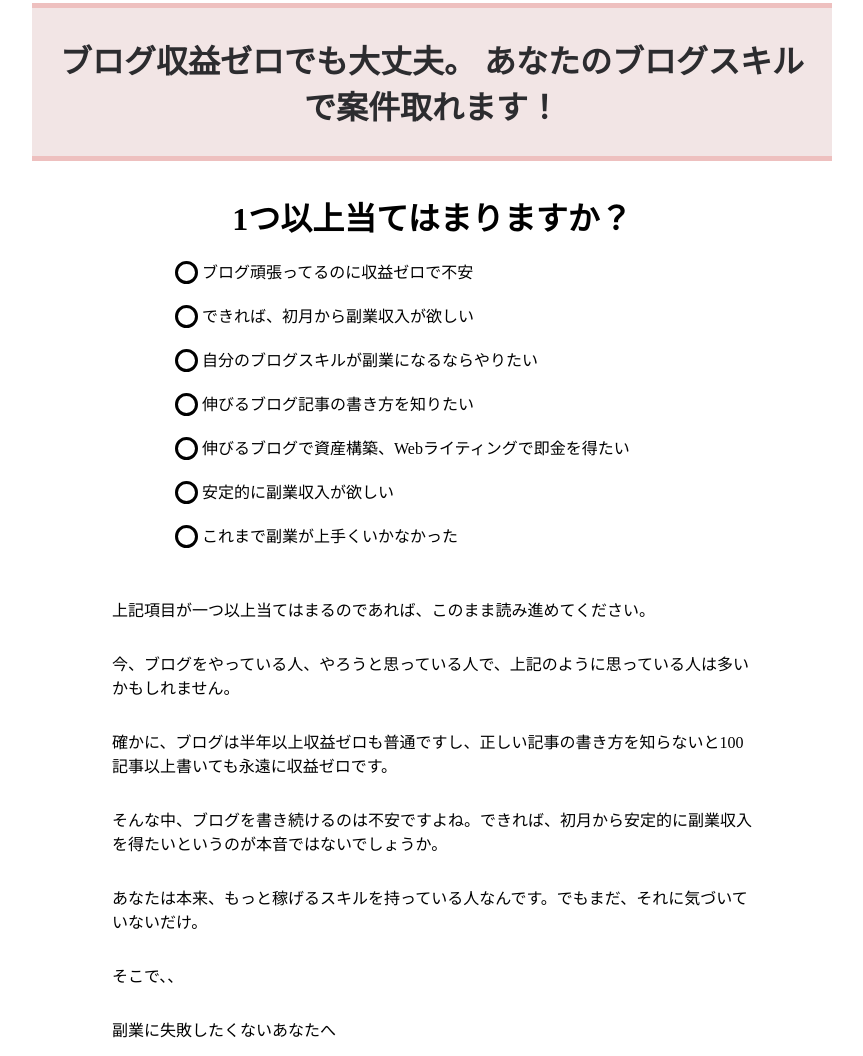
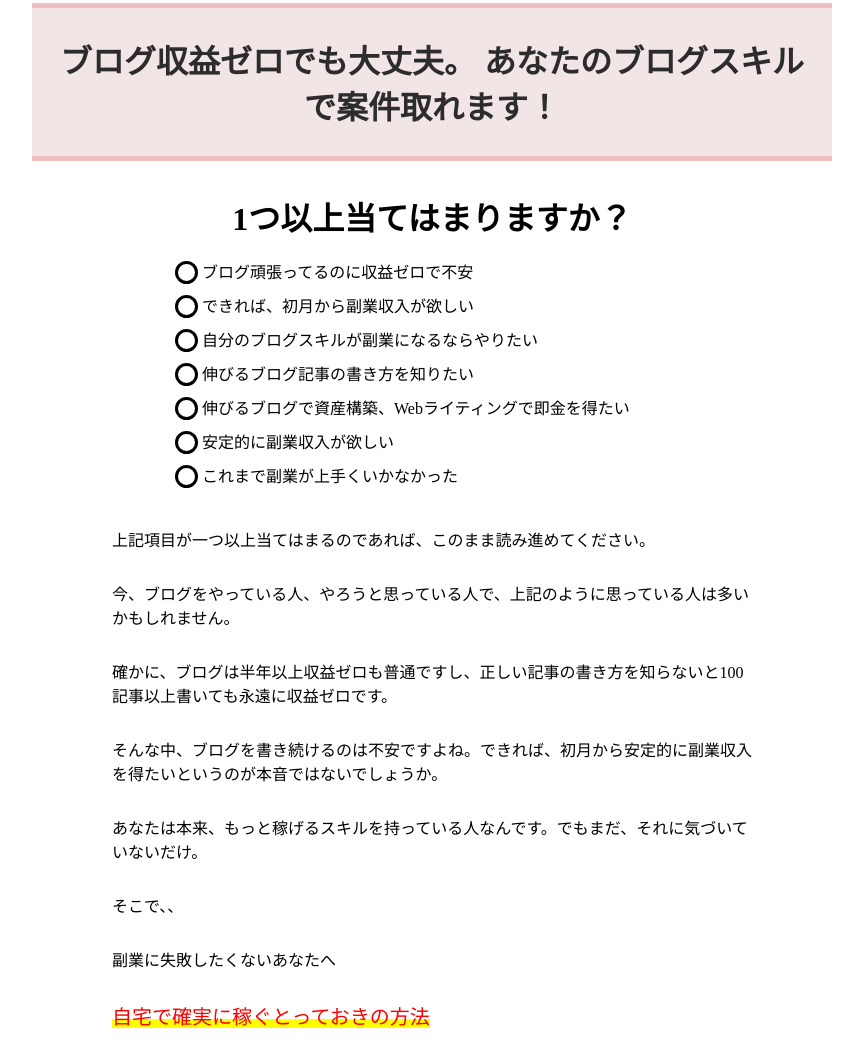
Before and after one commit to Katsuki-n/ank, a plain HTML site: page index.html in a window 1280 px wide. Shown: the part 9563-10619 px from the top of the page, without its empty margins (208-1071 px from the left). Drawn offline with Linux system fonts and the light colour scheme.

Commit message:
Add files via upload

```diff
--- a/stylesheet.css
+++ b/stylesheet.css
@@ -177,11 +177,11 @@ input[type=checkbox] {
  }
 
  .label_test {
-    width: 100%;
     display: inline-block;
     position: relative;
     padding: 0 0 0 40px;
-    margin-bottom: 20px;
+    margin-bottom: 10px;
+    margin-right: 50px;
  }
 
 .label_test:hover:after {
```
